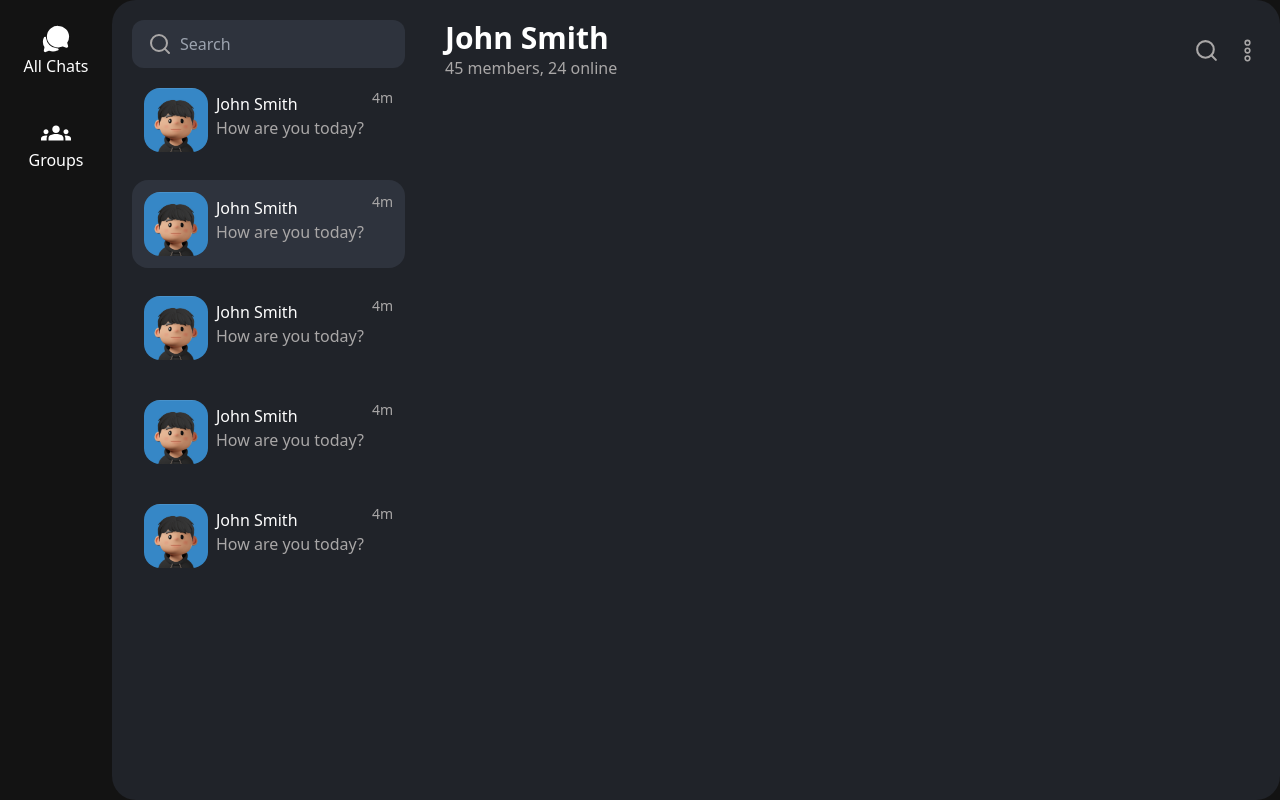
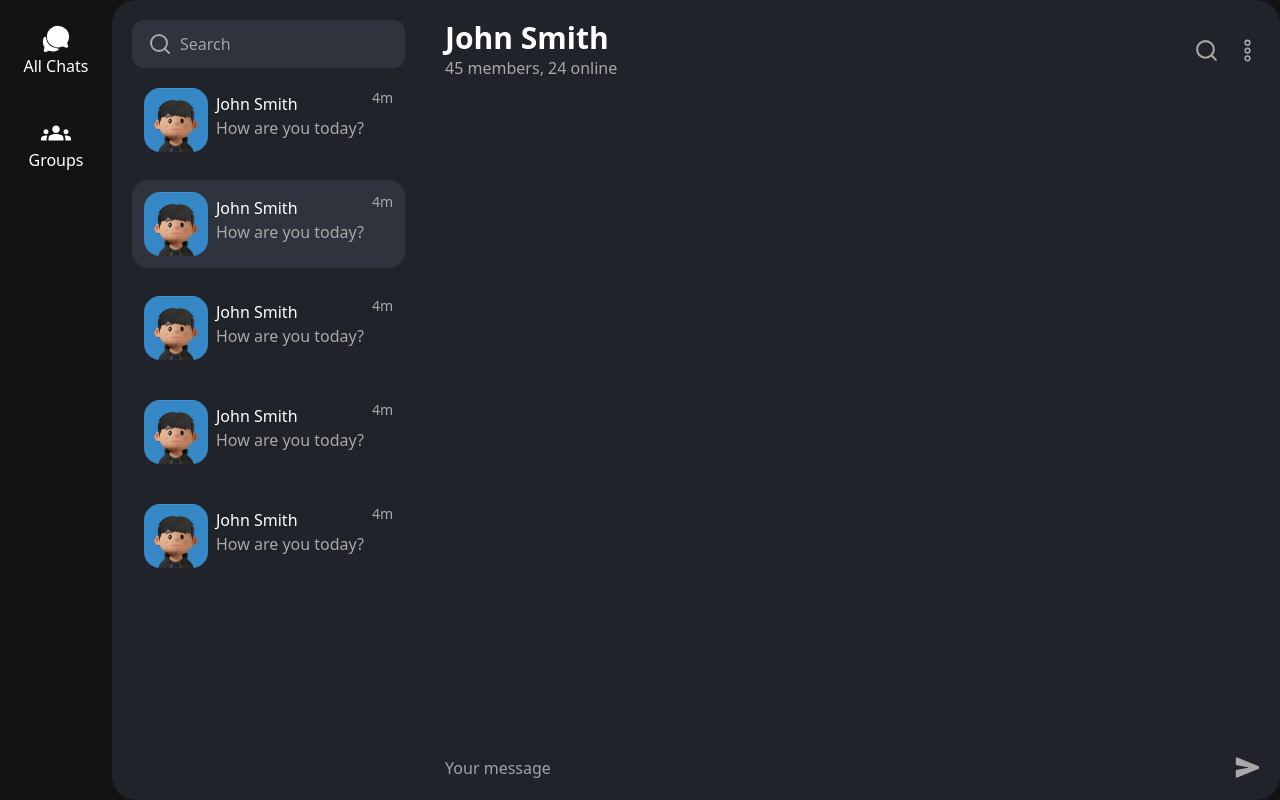
Before and after one commit to imxnasr/talky, a Next.js app: page / in a window 1280 px wide. Built offline with nearby package versions, Linux system fonts and the light colour scheme.

Commit message:
✨ Created Chat section component

```diff
--- a/app/page.tsx
+++ b/app/page.tsx
@@ -1,6 +1,4 @@
-import { ChatCard, Search } from "@/components";
-import { FiSearch } from "react-icons/fi";
-import { PiDotsThreeOutlineVertical } from "react-icons/pi";
+import { Chat, ChatCard, Search } from "@/components";
 
 export default () => {
   return (
@@ -15,21 +13,7 @@ export default () => {
         <ChatCard />
       </section>
       {/* Messaging Section */}
-      <section className="flex flex-col flex-1">
-        {/* Header */}
-        <div className="flex justify-between w-full">
-          {/* Texts */}
-          <div className="flex flex-col justify-between">
-            <h1 className="text-color font-bold text-3xl">John Smith</h1>
-            <p className="text-colorSecondary">45 members, 24 online</p>
-          </div>
-          {/* Actions */}
-          <div className="flex items-center gap-4 text-colorSecondary">
-            <FiSearch size={25} />
-            <PiDotsThreeOutlineVertical size={25} />
-          </div>
-        </div>
-      </section>
+      <Chat />
     </main>
   );
 };
--- /dev/null
+++ b/components/Chat.tsx
@@ -0,0 +1,45 @@
+"use client";
+
+import { FC, FormEvent, useState } from "react";
+import { FiSearch } from "react-icons/fi";
+import { IoSend } from "react-icons/io5";
+import { PiDotsThreeOutlineVertical } from "react-icons/pi";
+
+interface ChatProps {}
+
+export const Chat: FC<ChatProps> = () => {
+  const [message, setMessage] = useState("");
+  const sendMessage = (e: FormEvent) => {
+    e.preventDefault();
+    if (message !== "") {
+      console.log("Chat Section:", message);
+      setMessage("");
+    }
+  };
+  return (
+    <section className="flex flex-col flex-1">
+      {/* Header */}
+      <div className="flex justify-between w-full">
+        {/* Texts */}
+        <div className="flex flex-col justify-between">
+          <h1 className="text-color font-bold text-3xl">John Smith</h1>
+          <p className="text-colorSecondary">45 members, 24 online</p>
+        </div>
+        {/* Actions */}
+        <div className="flex items-center gap-4 text-colorSecondary">
+          <FiSearch size={25} />
+          <PiDotsThreeOutlineVertical size={25} />
+        </div>
+      </div>
+      {/* Messages */}
+      <div className="flex-1"></div>
+      {/* Input */}
+      <form onSubmit={sendMessage} className="flex text-colorSecondary justify-between items-center">
+        <input className="bg-transparent size-full" type="text" name="message" placeholder="Your message" value={message} onChange={(e) => setMessage(e.target.value)} />
+        <button className="grid place-items-center" type="submit">
+          <IoSend size={25} />
+        </button>
+      </form>
+    </section>
+  );
+};
--- a/components/index.ts
+++ b/components/index.ts
@@ -2,3 +2,4 @@ export * from "./Providers";
 export * from "./Navbar";
 export * from "./Search";
 export * from "./ChatCard";
+export * from "./Chat";
```
